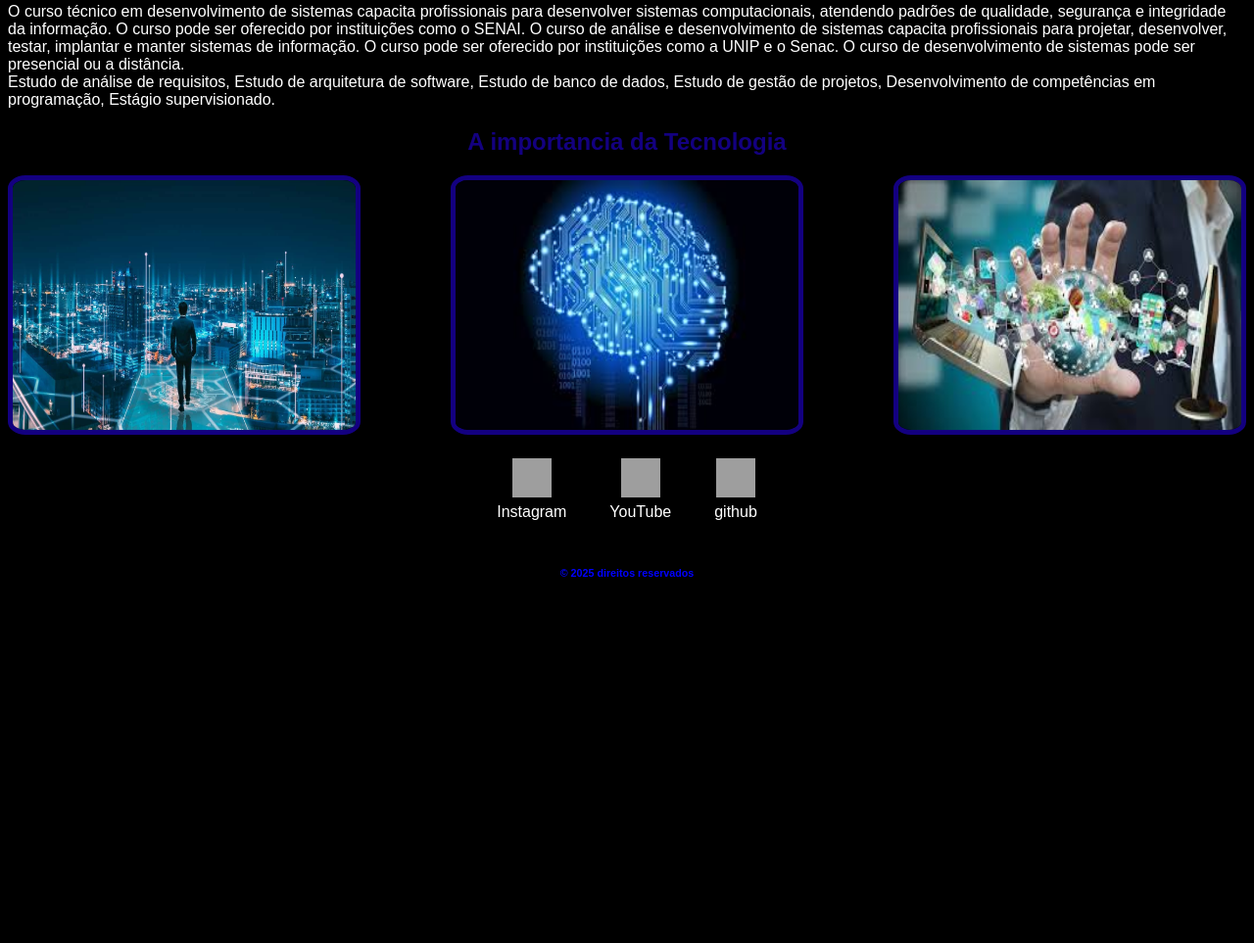
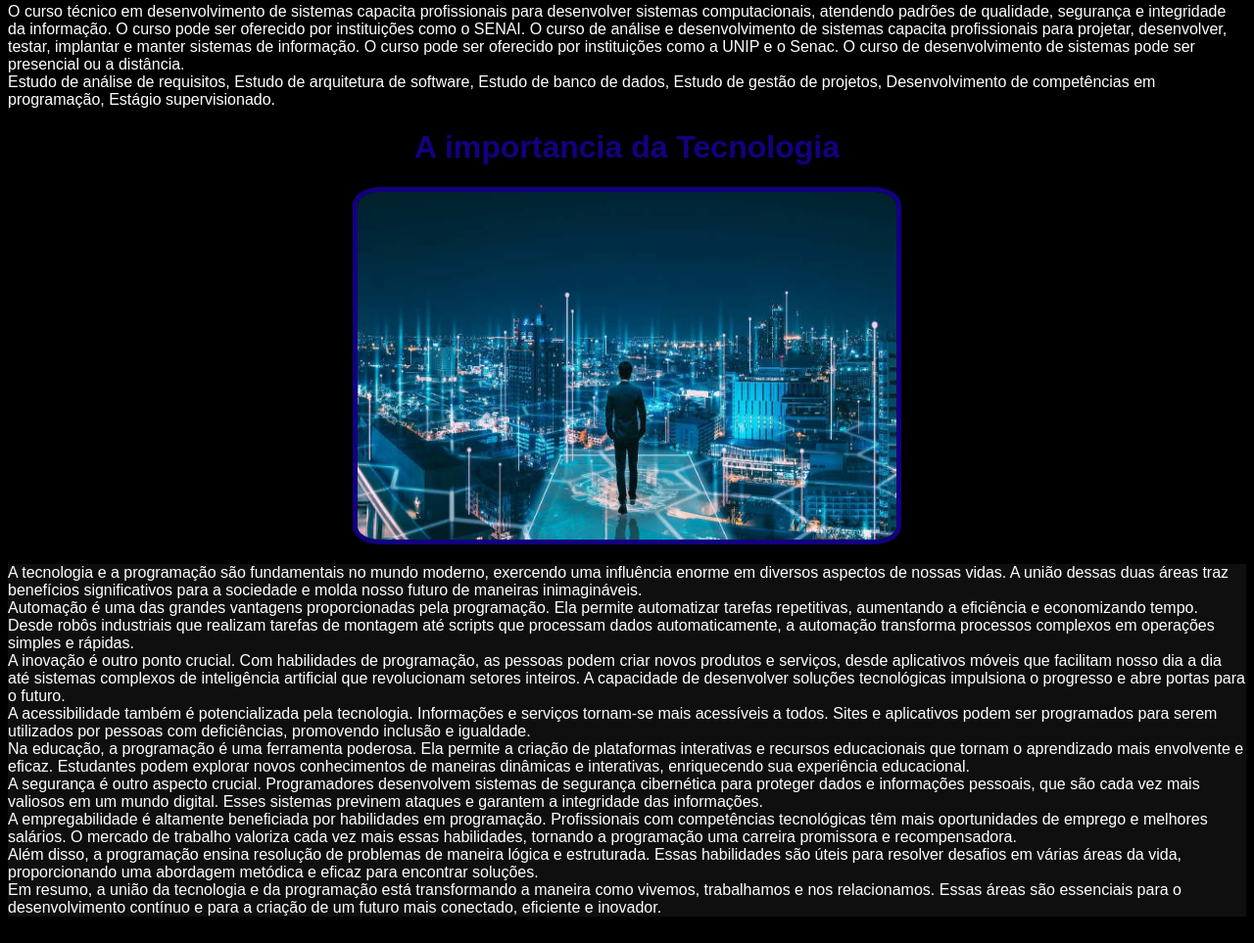
Before and after one commit to CarllosDanielPR/PGM-, a plain HTML site: page esc.html/index.html in a window 1280 px wide. Shown: the part 509-1472 px from the top of the page at 98% size. Before the commit the page ends 1125 px from the top, so only its background shows below. Drawn offline with Linux system fonts and the light colour scheme; grey boxes are pictures that could not be loaded.

Commit message:
Add files via upload

```diff
--- a/esc.html/index.css
+++ b/esc.html/index.css
@@ -23,25 +23,25 @@ header img {
     border: 5px solid rgb(19, 0, 128);
 }
 .img1 {
-    width: 350px;
-    height: 255px;
+    width: 550px;
+    height: 355px;
     border-radius: 5%;
     border: 5px solid rgb(19, 0, 128);
-    float: right;
+    float: center;
     }
     .img2 {
         width: 350px;
         height: 255px;
         border-radius: 5%;
         border: 5px solid rgb(19, 0, 128);
-        float: none;
+        float: center;
     }
         .img3 {
             width: 350px;
             height: 255px;
             border-radius: 5%;
             border: 5px solid rgb(19, 0, 128);
-            float: left;
+            float: center;
 
             }
 .center {
@@ -80,3 +80,5 @@ h6 {text-align: center;}
 .container {background-color: rgb(19, 0, 128);}
 
 .b2 {background-color: rgb(255, 255, 255);}
+
+.p2 {background-color: rgb(15, 15, 15);}
--- a/esc.html/index.html
+++ b/esc.html/index.html
@@ -60,13 +60,27 @@ Estudo de gestão de projetos,
 Desenvolvimento de competências em programação,
 Estágio supervisionado.
 
-</p> <center> <h1>A importancia da Tecnologia</h1>  <div class="imas">
-<img style="align-items: center;" class="img1" src="imagens/images (1).jpg" height="500" width="450" h>
-<img class="img2" src="imagens/download.jpg" height="500" width="450">
-<img style="align-items: center;" class="img3" src="imagens/trabalho-tecnologia.jpg" height="500" width="450">
+</p>
 
-</div></center>
     </section>
+  <center> <h1>A importancia da Tecnologia</h1> <img style="align-items: center;" class="img1" src="imagens/trabalho-tecnologia2.jpg" > </center>
+  <div><div class="p2"><p>A tecnologia e a programação são fundamentais no mundo moderno, exercendo uma influência enorme em diversos aspectos de nossas vidas. A união dessas duas áreas traz benefícios significativos para a sociedade e molda nosso futuro de maneiras inimagináveis.<br>
+
+    Automação é uma das grandes vantagens proporcionadas pela programação. Ela permite automatizar tarefas repetitivas, aumentando a eficiência e economizando tempo. Desde robôs industriais que realizam tarefas de montagem até scripts que processam dados automaticamente, a automação transforma processos complexos em operações simples e rápidas.<br>
+
+    A inovação é outro ponto crucial. Com habilidades de programação, as pessoas podem criar novos produtos e serviços, desde aplicativos móveis que facilitam nosso dia a dia até sistemas complexos de inteligência artificial que revolucionam setores inteiros. A capacidade de desenvolver soluções tecnológicas impulsiona o progresso e abre portas para o futuro.<br>
+
+    A acessibilidade também é potencializada pela tecnologia. Informações e serviços tornam-se mais acessíveis a todos. Sites e aplicativos podem ser programados para serem utilizados por pessoas com deficiências, promovendo inclusão e igualdade.<br>
+
+    Na educação, a programação é uma ferramenta poderosa. Ela permite a criação de plataformas interativas e recursos educacionais que tornam o aprendizado mais envolvente e eficaz. Estudantes podem explorar novos conhecimentos de maneiras dinâmicas e interativas, enriquecendo sua experiência educacional.<br>
+
+    A segurança é outro aspecto crucial. Programadores desenvolvem sistemas de segurança cibernética para proteger dados e informações pessoais, que são cada vez mais valiosos em um mundo digital. Esses sistemas previnem ataques e garantem a integridade das informações.<br>
+
+    A empregabilidade é altamente beneficiada por habilidades em programação. Profissionais com competências tecnológicas têm mais oportunidades de emprego e melhores salários. O mercado de trabalho valoriza cada vez mais essas habilidades, tornando a programação uma carreira promissora e recompensadora.<br>
+
+    Além disso, a programação ensina resolução de problemas de maneira lógica e estruturada. Essas habilidades são úteis para resolver desafios em várias áreas da vida, proporcionando uma abordagem metódica e eficaz para encontrar soluções.<br>
+
+    Em resumo, a união da tecnologia e da programação está transformando a maneira como vivemos, trabalhamos e nos relacionamos. Essas áreas são essenciais para o desenvolvimento contínuo e para a criação de um futuro mais conectado, eficiente e inovador.<br></p></div></div>
 </main>
 <footer>
     <a href="https://www.instagram.com/2tec.dds/" target="_blank" rel="noopener noreferrer">
```
Also changed, not shown: esc.html/imagens/trabalho-tecnologia2.jpg (added), 1 other file.
